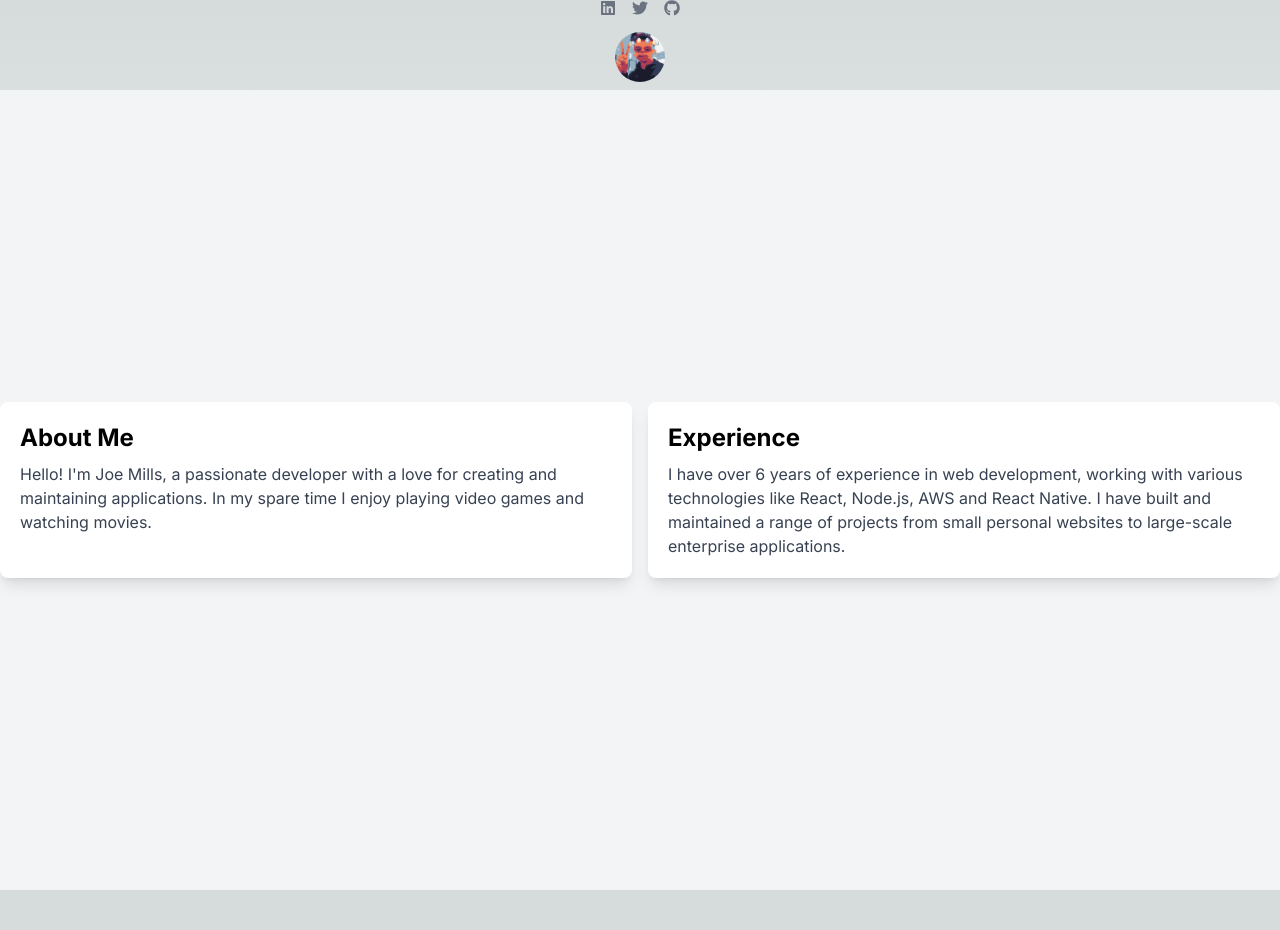
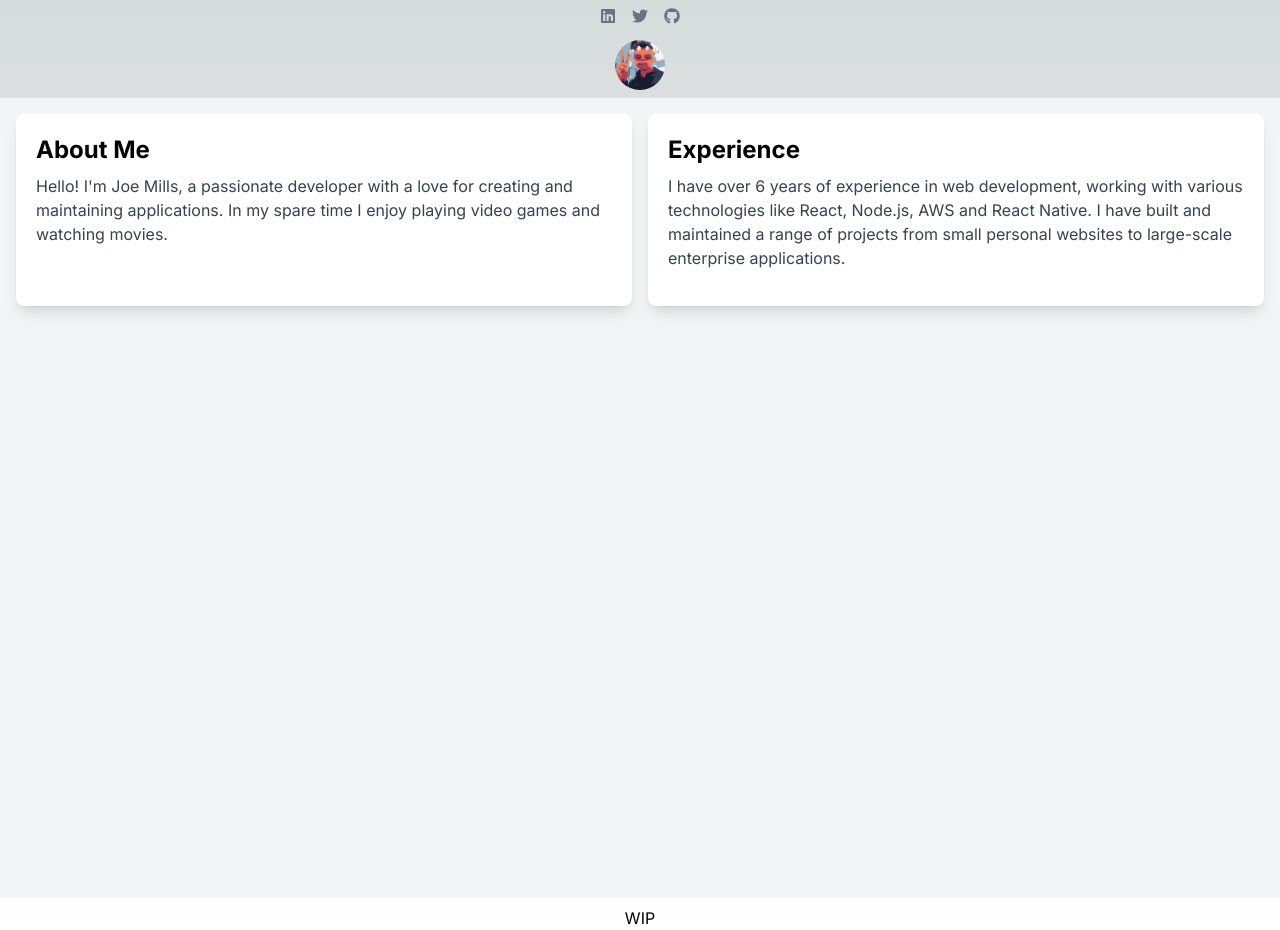
Before and after one commit to millsjoe/portfolio, a Next.js app: page / in a window 1280 px wide. Before the commit the page ends 890 px from the top, so only its background shows below. Built offline with nearby package versions, Linux system fonts and the light colour scheme.

Commit message:
force black text

```diff
--- a/src/app/components/about.tsx
+++ b/src/app/components/about.tsx
@@ -1,7 +1,7 @@
 export const AboutMe = () => {
   return (
-    <div className="bg-white p-5 rounded-lg shadow-lg flex-1">
-      <h2 className="text-2xl font-bold mb-2">About Me</h2>
+    <div className="bg-white p-5 rounded-lg shadow-lg flex-1 h-auto md:max-h-48">
+      <h2 className="text-2xl font-bold mb-2 text-black">About Me</h2>
       <p className="text-gray-700">{text}</p>
     </div>
   );
--- a/src/app/components/experience.tsx
+++ b/src/app/components/experience.tsx
@@ -1,7 +1,7 @@
 export const Experience = () => {
   return (
-    <div className="bg-white p-5 rounded-lg shadow-lg flex-1">
-      <h2 className="text-2xl font-bold mb-2">Experience</h2>
+    <div className="bg-white p-5 rounded-lg shadow-lg flex-1 md:max-h-48">
+      <h2 className="text-2xl font-bold mb-2 text-black">Experience</h2>
       <p className="text-gray-700">{text}</p>
     </div>
   );
--- a/src/app/components/header.tsx
+++ b/src/app/components/header.tsx
@@ -28,7 +28,7 @@ const socialMediaLinks: SocialMediaIconProps[] = [
 
 export const SocialMedia = () => {
   return (
-    <div className="flex flex-col gap-4 items-center justify-center">
+    <div className="flex flex-col gap-4 items-center justify-center pt-2">
       <div className="flex space-x-4">
         {socialMediaLinks.map(({ platform, url, icon }) => (
           <a
--- a/src/app/page.tsx
+++ b/src/app/page.tsx
@@ -7,12 +7,13 @@ export default function Home() {
   return (
     <div className="flex flex-col md:flex-col gap-2 items-center justify-center">
       <SocialMedia />
-      <div className="bg-gray-100 flex items-center justify-center min-h-screen">
+      <div className="bg-gray-100 flex justify-center min-h-screen p-4">
         <div className="flex flex-col md:flex-row gap-4">
           <AboutMe />
           <Experience />
         </div>
       </div>
+      WIP
     </div>
   );
 }
```
